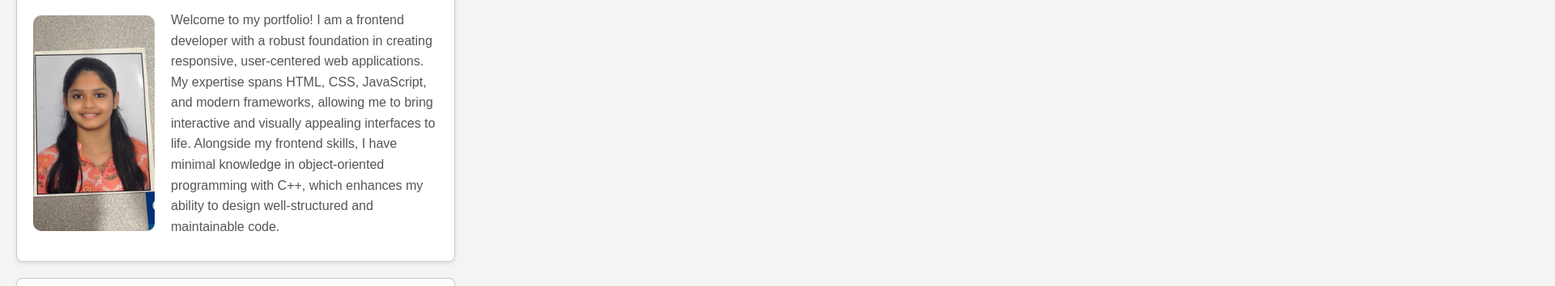
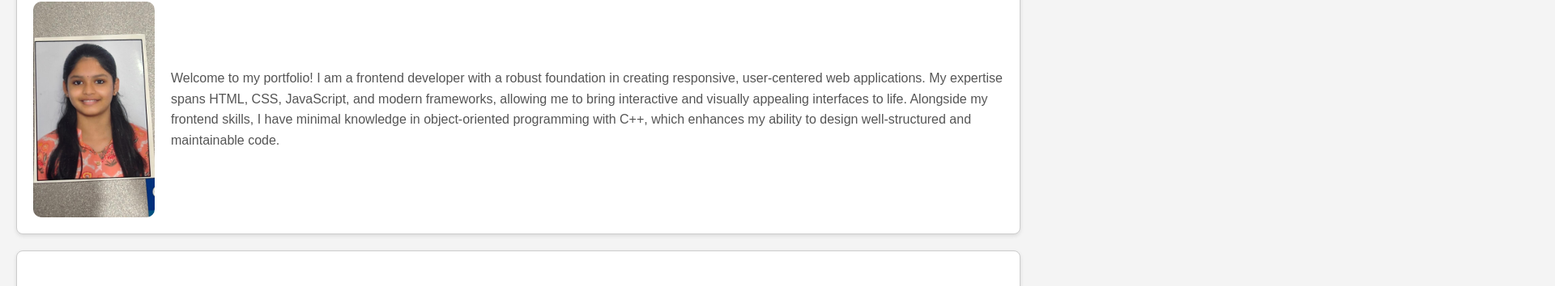
Before and after one commit to varshini2580/portfolio.varshini, a plain HTML site: page index.html in a window 1280 px wide. Shown: the part 326-680 px from the top of the page at 81% size, 1920 px wide, since content can reach past the window. Drawn offline with Linux system fonts and the light colour scheme.

Commit message:
style.css

```diff
--- a/style.css
+++ b/style.css
@@ -43,9 +43,6 @@ section {
 }
 
 .card {
-    width: 70%; /* Set the width to 70% of the parent container */
-    max-width: 500px; /* Optional: Set a maximum width */
-    height: auto;
     background: #fff;
     border: 1px solid #ccc;
     border-radius: 8px;
@@ -112,6 +109,7 @@ footer {
     width: 100%;
 }
 
+/* New styles for
 /* New styles for About Me section */
 .about-content {
     display: flex;
```
